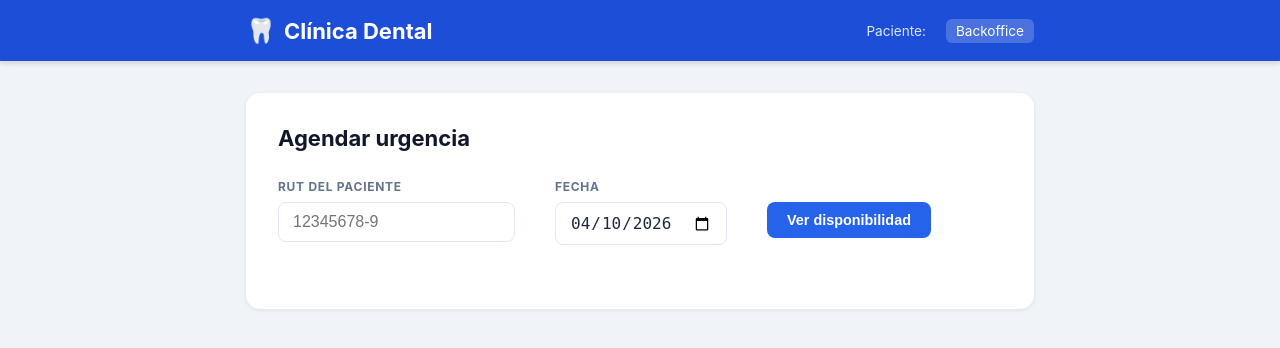
After one commit to FloYanez/desafio-cero-2026, a Flask app: page /backoffice in a window 1280 px wide. The commit adds this page. Shown: the top 348 px of the page. Run offline with Flask 3, Linux system fonts and the light colour scheme.

Commit message:
✨ Implementación de backoffice para agendamiento de urgencias

```diff
--- a/app.py
+++ b/app.py
@@ -164,5 +164,67 @@ def index():
     )
 
 
+@app.route("/backoffice", methods=["GET", "POST"])
+def backoffice():
+    today = date_t.today().isoformat()
+
+    if request.method == "POST":
+        date_str = request.form.get("date", "")
+        time_str = request.form.get("time", "")
+        patient_id = request.form.get("patient_id", "").strip()
+
+        if not patient_id:
+            flash("El RUT del paciente es obligatorio.", "error")
+            return redirect(url_for("backoffice", date=date_str, patient_id=patient_id))
+
+        try:
+            target_date = date_t.fromisoformat(date_str)
+            start_time = datetime.strptime(time_str, "%H:%M").time()
+        except ValueError:
+            flash("Fecha u hora inválida.", "error")
+            return redirect(url_for("backoffice", date=date_str, patient_id=patient_id))
+
+        start_dt = datetime.combine(target_date, start_time)
+        end_dt = start_dt + timedelta(minutes=DURATIONS["URGENCIA"])
+
+        available = get_available_slots(target_date, "URGENCIA")
+        if time_str not in [s["start"] for s in available]:
+            flash("Ese bloque ya no está disponible.", "error")
+            return redirect(url_for("backoffice", date=date_str, patient_id=patient_id))
+
+        appointments = load_appointments()
+        appointments.append({
+            "start": start_dt,
+            "end": end_dt,
+            "type": "URGENCIA",
+            "patient_id": patient_id,
+        })
+        save_appointments(appointments)
+
+        flash(f"Urgencia agendada para {patient_id} el {target_date.strftime('%d/%m/%Y')} a las {time_str}.", "success")
+        return redirect(url_for("backoffice", date=date_str))
+
+    # GET
+    date_str = request.args.get("date", today)
+    patient_id = request.args.get("patient_id", "")
+
+    try:
+        target_date = date_t.fromisoformat(date_str)
+    except ValueError:
+        target_date = date_t.today()
+        date_str = today
+
+    submitted = "date" in request.args
+    slots = get_available_slots(target_date, "URGENCIA") if submitted else None
+
+    return render_template(
+        "backoffice.html",
+        today=today,
+        date=date_str,
+        patient_id=patient_id,
+        slots=slots,
+    )
+
+
 if __name__ == "__main__":
     app.run(debug=True)
--- a/static/style.css
+++ b/static/style.css
@@ -51,6 +51,31 @@ header {
   opacity: 0.85;
 }
 
+.header-nav {
+  display: flex;
+  align-items: center;
+  gap: 1.25rem;
+}
+
+.nav-link {
+  font-size: 0.85rem;
+  color: rgba(255, 255, 255, 0.8);
+  text-decoration: none;
+  padding: 0.25rem 0.625rem;
+  border-radius: 6px;
+  transition: background 0.15s;
+}
+
+.nav-link:hover {
+  background: rgba(255, 255, 255, 0.15);
+  color: white;
+}
+
+.nav-link-active {
+  background: rgba(255, 255, 255, 0.2);
+  color: white;
+}
+
 /* ── Main ── */
 main {
   padding: 2rem 1rem;
@@ -95,6 +120,7 @@ main {
   color: #64748b;
 }
 
+input[type="text"],
 input[type="date"] {
   padding: 0.625rem 0.875rem;
   border: 1.5px solid #e2e8f0;
@@ -106,6 +132,7 @@ input[type="date"] {
   transition: border-color 0.15s, box-shadow 0.15s;
 }
 
+input[type="text"]:focus,
 input[type="date"]:focus {
   outline: none;
   border-color: #2563eb;
@@ -129,6 +156,24 @@ select:focus {
   outline: none;
   border-color: #2563eb;
   box-shadow: 0 0 0 3px rgba(37, 99, 235, 0.12);
+}
+
+.slot-card-urgencia {
+  border-color: #fca5a5;
+  background: #fff5f5;
+}
+
+.slot-card-urgencia .slot-time {
+  color: #991b1b;
+}
+
+.slot-card-urgencia .slot-end-time {
+  color: #f87171;
+}
+
+.slot-card-urgencia:hover {
+  background: #dc2626;
+  border-color: #dc2626;
 }
 
 /* ── State messages ── */
--- /dev/null
+++ b/templates/backoffice.html
@@ -0,0 +1,58 @@
+{% extends "base.html" %}
+
+{% block title %}Backoffice — Clínica Dental{% endblock %}
+
+{% block content %}
+
+{% with messages = get_flashed_messages(with_categories=true) %}
+  {% for category, message in messages %}
+    <div class="alert alert-{{ category }}">{{ message }}</div>
+  {% endfor %}
+{% endwith %}
+
+<section class="booking-card">
+  <h2 class="booking-title">Agendar urgencia</h2>
+
+  <form method="GET" action="/backoffice">
+    <div class="form-row">
+      <div class="form-group">
+        <label for="patient-input">RUT del paciente</label>
+        <input type="text" id="patient-input" name="patient_id" value="{{ patient_id }}" placeholder="12345678-9" />
+      </div>
+
+      <div class="form-group">
+        <label for="date-picker">Fecha</label>
+        <input type="date" id="date-picker" name="date" value="{{ date }}" />
+      </div>
+
+      <div class="form-group form-group-submit">
+        <label>&nbsp;</label>
+        <button type="submit" class="btn btn-primary">Ver disponibilidad</button>
+      </div>
+    </div>
+  </form>
+
+  {% if slots is not none %}
+    <hr class="section-divider" />
+    {% if slots %}
+      <h3 class="slots-title">Horarios disponibles — Urgencia (90 min) — {{ date | format_date }}</h3>
+      <div class="slots-grid">
+        {% for slot in slots %}
+          <form method="POST" action="/backoffice">
+            <input type="hidden" name="date" value="{{ date }}" />
+            <input type="hidden" name="time" value="{{ slot.start }}" />
+            <input type="hidden" name="patient_id" value="{{ patient_id }}" />
+            <button type="submit" class="slot-card slot-card-urgencia">
+              <span class="slot-time">{{ slot.start }}</span>
+              <span class="slot-end-time">hasta {{ slot.end }}</span>
+            </button>
+          </form>
+        {% endfor %}
+      </div>
+    {% else %}
+      <p class="state-msg">No hay bloques disponibles para esta fecha.</p>
+    {% endif %}
+  {% endif %}
+
+</section>
+{% endblock %}
--- a/templates/base.html
+++ b/templates/base.html
@@ -13,7 +13,12 @@
         <span class="header-icon">🦷</span>
         <span class="header-title">Clínica Dental</span>
       </div>
-      <p class="patient-info">Paciente: <strong>{{ patient_id }}</strong></p>
+      <nav class="header-nav">
+        {% if patient_id is defined %}
+          <span class="patient-info">Paciente: <strong>{{ patient_id }}</strong></span>
+        {% endif %}
+        <a href="{{ url_for('backoffice') }}" class="nav-link {% if request.endpoint == 'backoffice' %}nav-link-active{% endif %}">Backoffice</a>
+      </nav>
     </div>
   </header>
 
```
